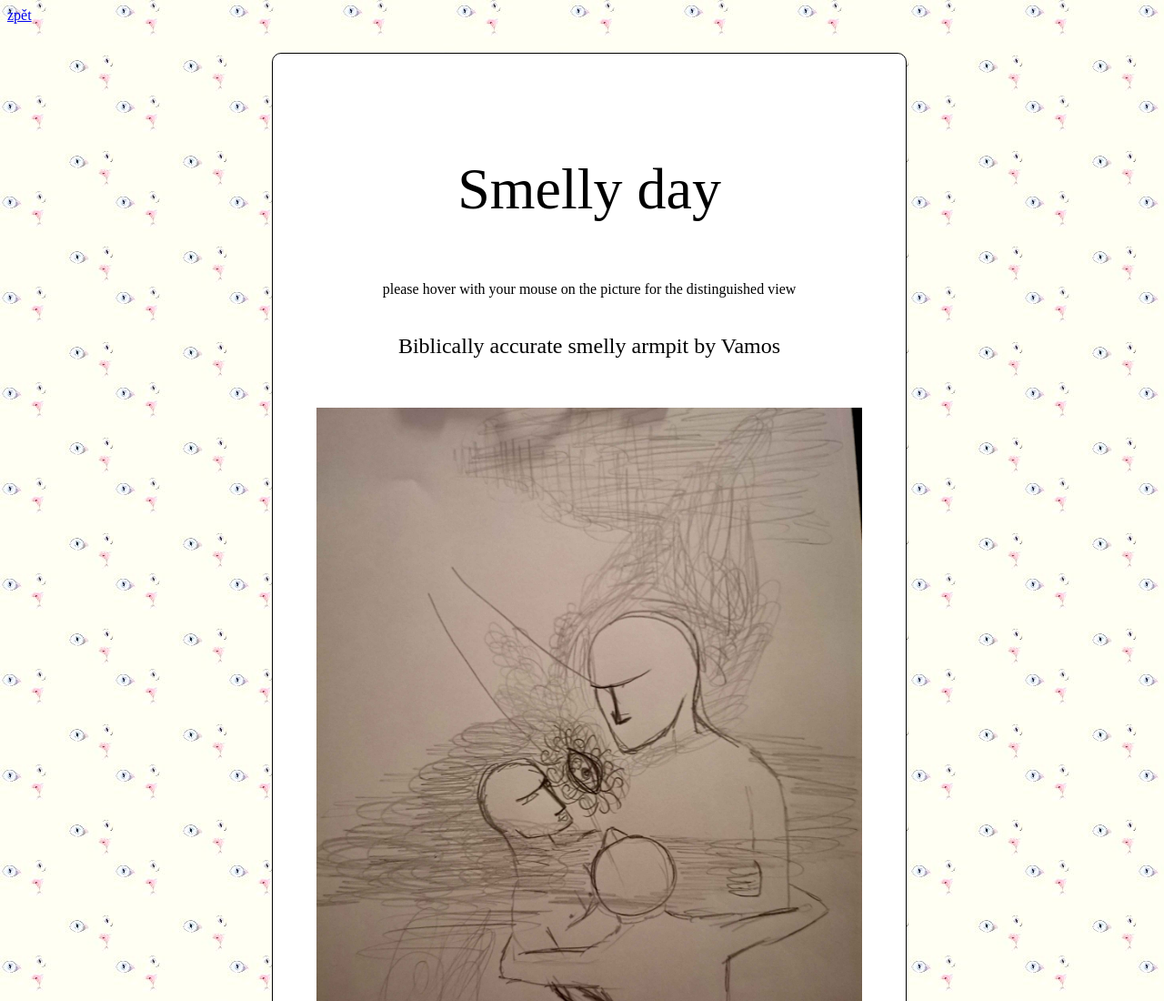
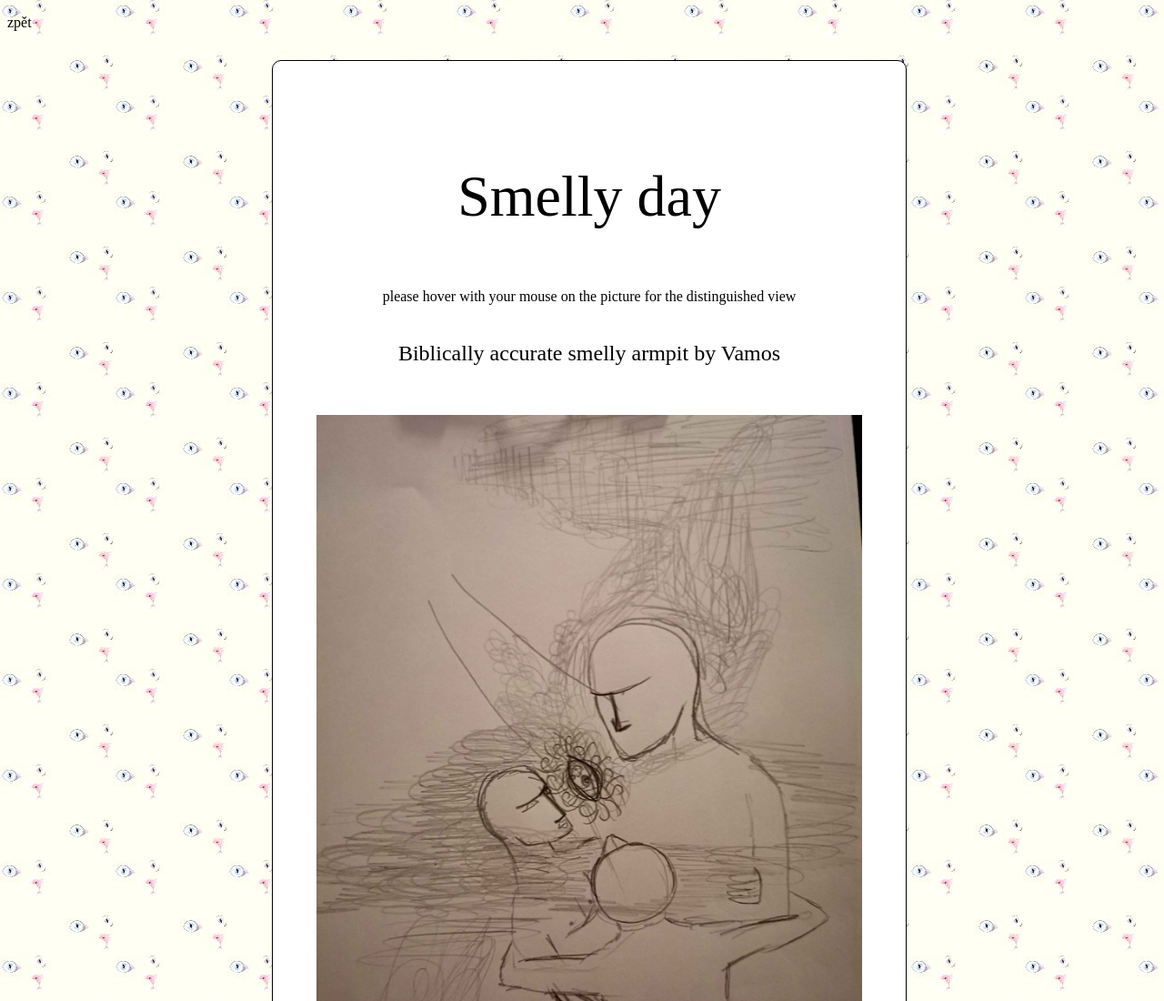
Before and after one commit to VLP-ART/VLP-ART-WEB, a plain HTML site: page day1-smelly/day1.html in a window 1280 px wide. Shown: the top 1100 px of the page at 91% size. Drawn offline with Linux system fonts and the light colour scheme; a web font is replaced by a local one.

Commit message:
Add files via upload
gonna kys fr this shit doesnt work nigga¨

```diff
--- a/day1-smelly/day1.html
+++ b/day1-smelly/day1.html
@@ -8,9 +8,11 @@
 </head>
 </head>
 
-<a href="../index.html">zpět</a>
 
 <body class="background">
+
+    <p><a style="text-decoration: none; color: black;" href="../index.html">zpět</a></p>
+
 <section class="karticky">
 
 <!-- first - vamos -->
```
